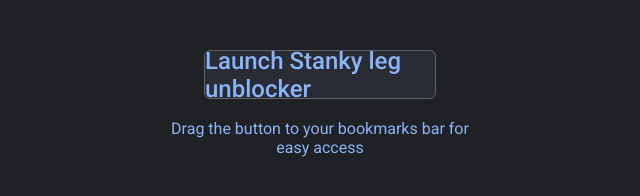
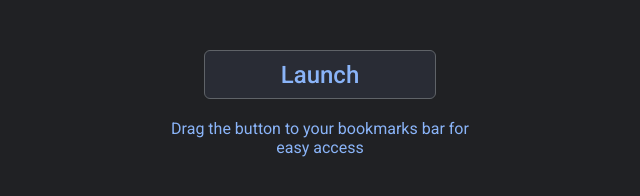
Before and after one commit to liorgoat/stankylegsitexybzba, a plain HTML site: page index.html in a window 1280 px wide. Shown: the whole page, without its empty margins (320-960 px from the left). Drawn offline with Linux system fonts and the light colour scheme.

Commit message:
Update index.html

```diff
--- a/index.html
+++ b/index.html
@@ -2,7 +2,7 @@
 
 <div class="title"></div>
 
-<div class="button" >Launch Stanky leg unblocker<a href="javascript:(function () {var a = document.createElement('script');a.src = 'https://cdn.jsdelivr.net/gh/FogNetwork/Ingot@latest/ingot.min.js';document.body.appendChild(a);}())" class="button-text">Ingot</a></div>
+<div class="button" >Launch<a href="javascript:(function () {var a = document.createElement('script');a.src = 'https://cdn.jsdelivr.net/gh/FogNetwork/Ingot@latest/ingot.min.js';document.body.appendChild(a);}())" class="button-text">Ingot</a></div>
 <div class="button-note">Drag the button to your bookmarks bar for easy access</div>
 
 <style>
```
